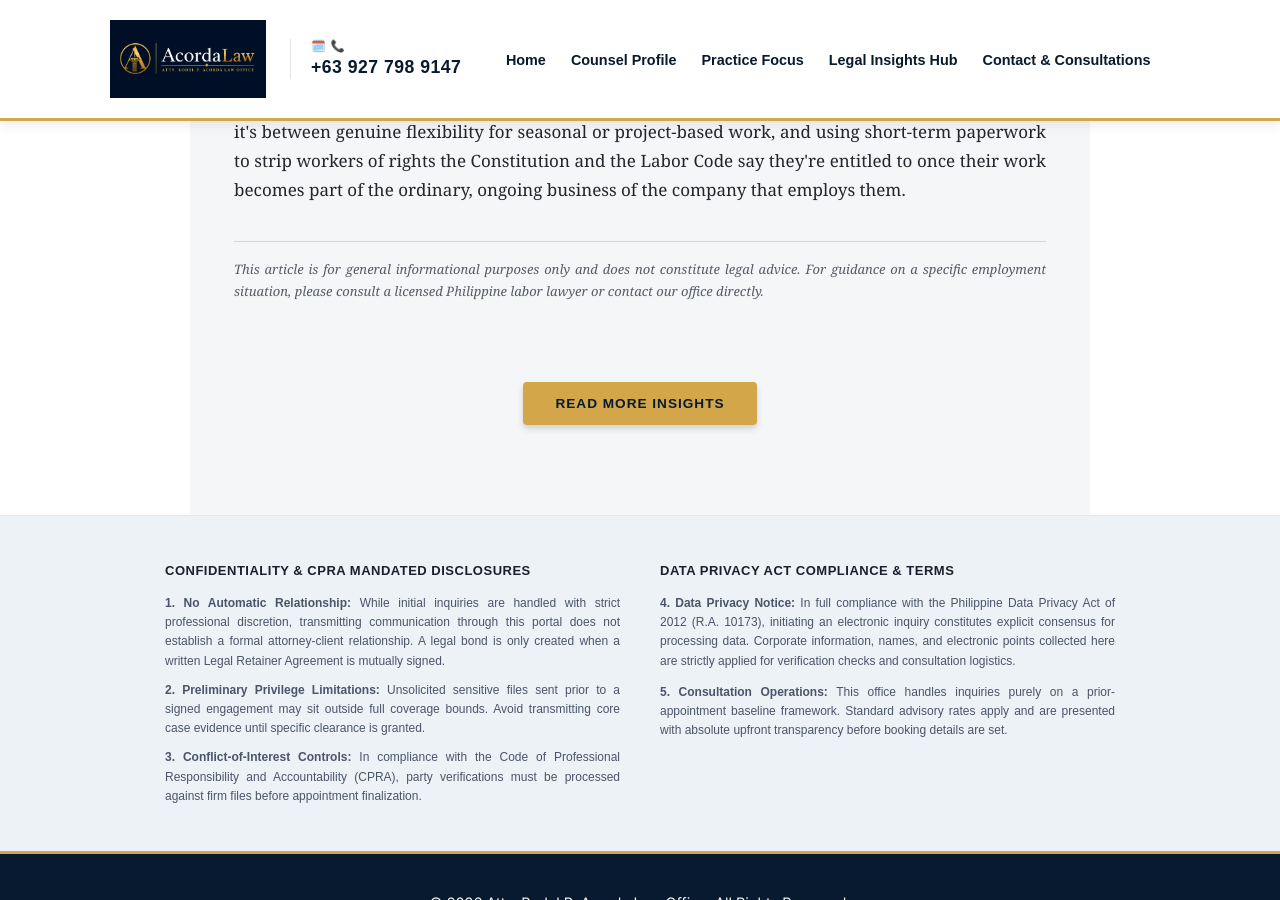
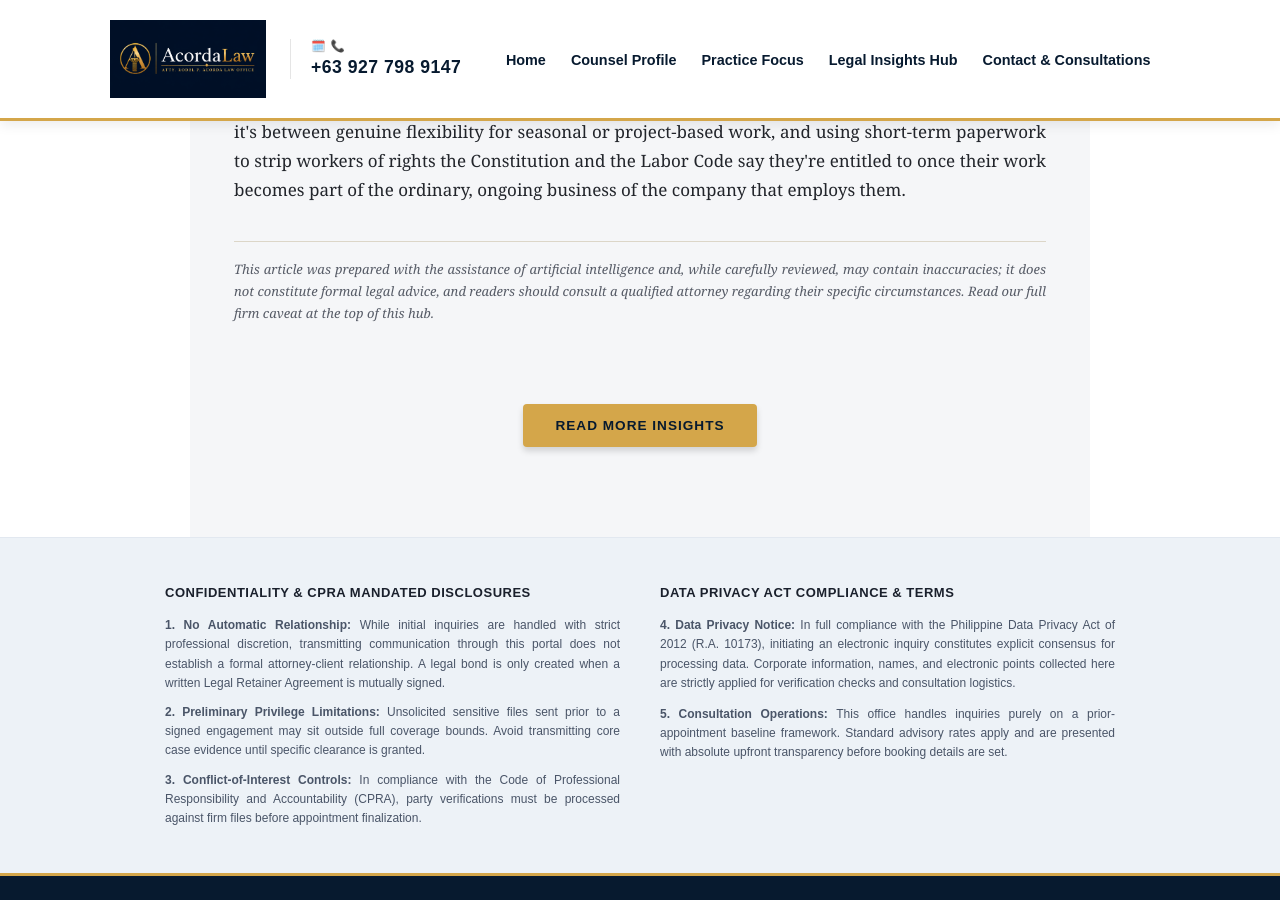
Before and after one commit to acordalawoffice/law.github.io, a Jekyll site: the page built from _posts/2026-07-18-why-endo-is-illegal-even-though-fixed-term-contracts-aren-t.md, in a window 1280 px wide and 900 px high, scrolled down 3053 px. Built offline with Jekyll 4.4.1, drawn with Linux system fonts in a browser that asks for light colours.

Commit message:
Update 2026-07-18-why-endo-is-illegal-even-though-fixed-term-contracts-aren-t.md

```diff
--- a/_posts/2026-07-18-why-endo-is-illegal-even-though-fixed-term-contracts-aren-t.md
+++ b/_posts/2026-07-18-why-endo-is-illegal-even-though-fixed-term-contracts-aren-t.md
@@ -46,6 +46,6 @@
 <h2>The bigger picture</h2>
 <p>The tension at the heart of the endo debate is not between having contracts and not having them &mdash; it's between genuine flexibility for seasonal or project-based work, and using short-term paperwork to strip workers of rights the Constitution and the Labor Code say they're entitled to once their work becomes part of the ordinary, ongoing business of the company that employs them.</p>
 
-<p class="disclaimer">This article is for general informational purposes only and does not constitute legal advice. For guidance on a specific employment situation, please consult a licensed Philippine labor lawyer or contact our office directly.</p>
+<p class="disclaimer">This article was prepared with the assistance of artificial intelligence and, while carefully reviewed, may contain inaccuracies; it does not constitute formal legal advice, and readers should consult a qualified attorney regarding their specific circumstances. Read our full firm caveat at the top of this hub.</p>
 
 </article>
```
